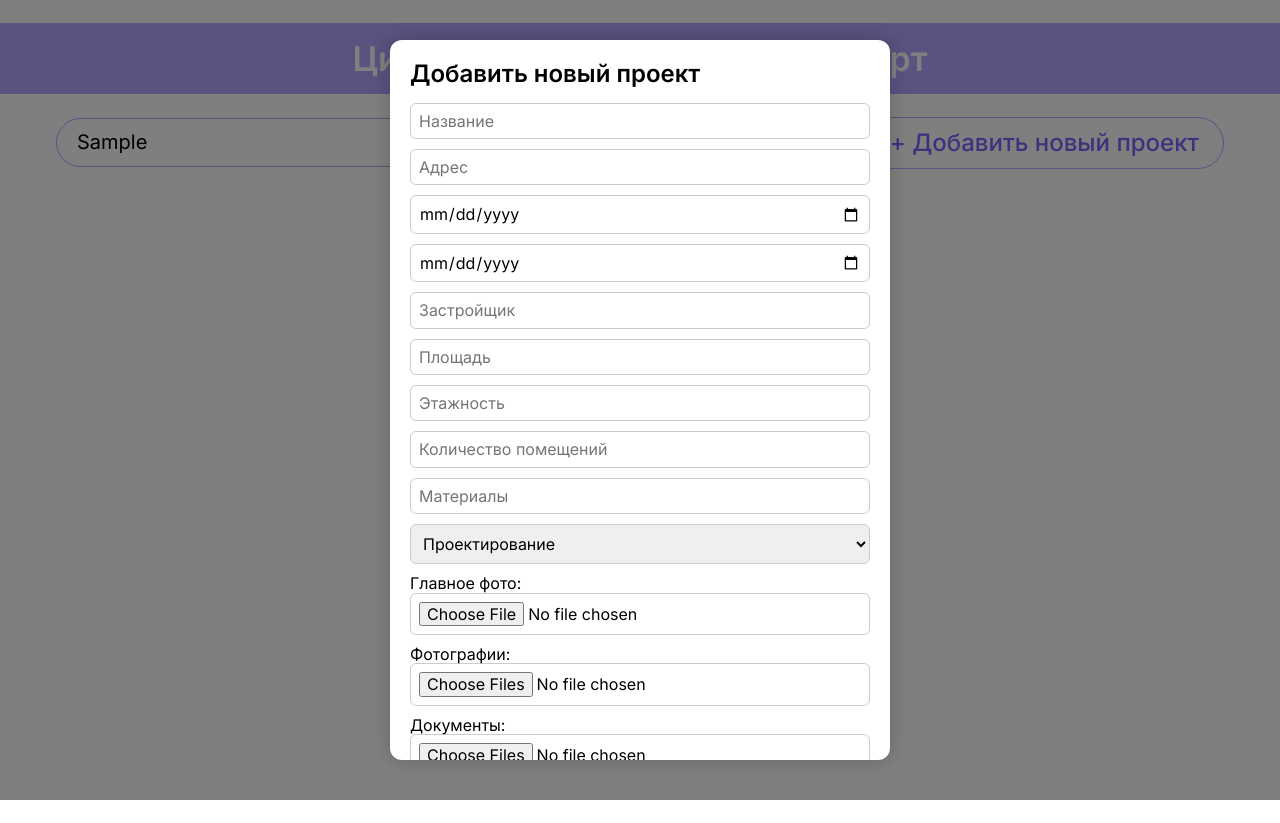
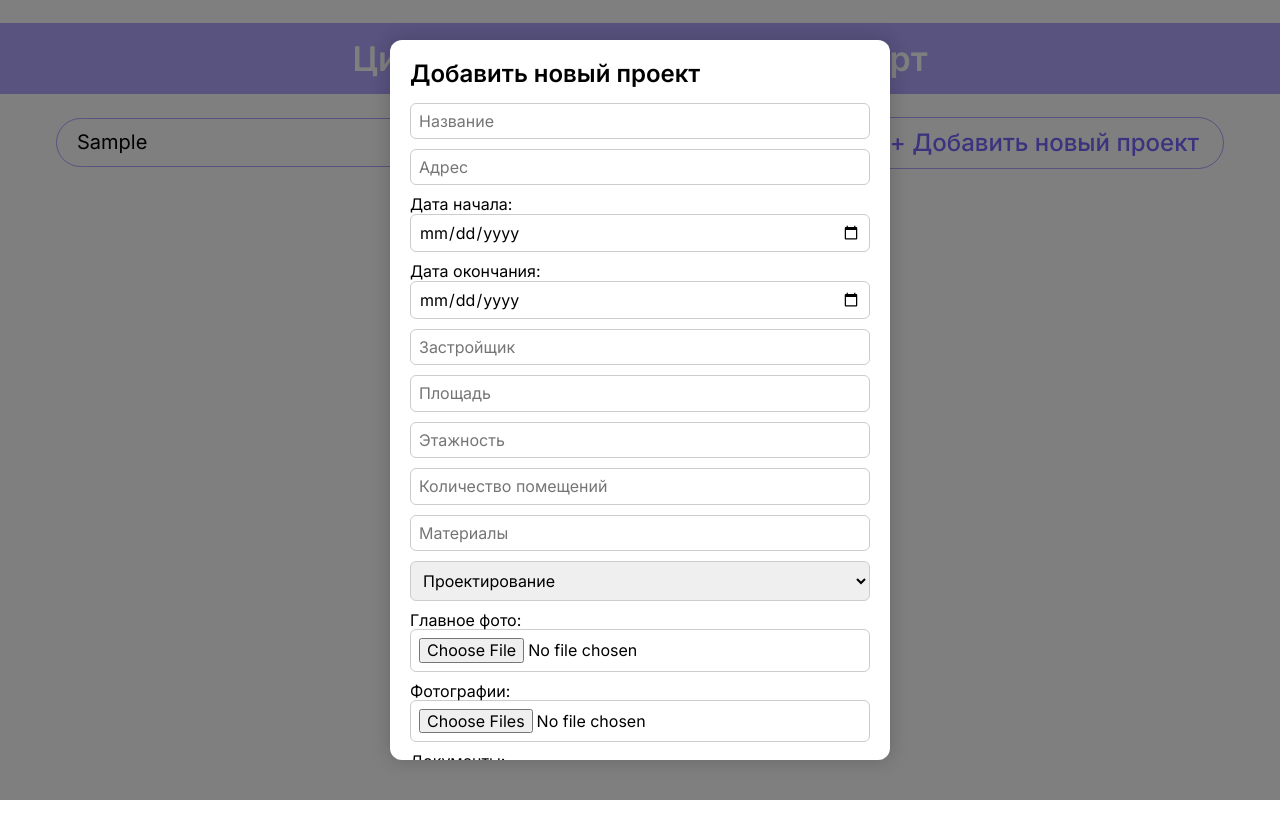
Before and after one commit to D1flector/Digital-passport, a React (Vite) app: page / in a window 1280 px wide. Both pictures are taken after typing "Sample" into the empty fields and a click on the button "+ Добавить новый проект". Built offline with nearby package versions, Linux system fonts and the light colour scheme.

Commit message:
fix: исправил отображение даты у добавленного проекта

```diff
--- a/src/components/AddProjectForm.jsx
+++ b/src/components/AddProjectForm.jsx
@@ -2,7 +2,6 @@ import React, { useEffect, useState } from 'react';
 import '../css/addProjectForm.css';
 
 const AddProjectForm = ({ onAddProject, onCancel }) => {
-
   const [formData, setFormData] = useState({
     name: '',
     address: '',
@@ -20,7 +19,6 @@ const AddProjectForm = ({ onAddProject, onCancel }) => {
   });
 
   useEffect(() => {
-    // Запретить прокрутку
     document.body.style.overflow = 'hidden';
     return () => {
       document.body.style.overflow = '';
@@ -59,7 +57,18 @@ const AddProjectForm = ({ onAddProject, onCancel }) => {
 
   const handleSubmit = (event) => {
     event.preventDefault();
-    onAddProject(formData);
+    const formattedData = {
+      ...formData,
+      startDate: formatDate(formData.startDate),
+      endDate: formatDate(formData.endDate),
+    };
+    onAddProject(formattedData);
+  };
+
+  const formatDate = (isoDate) => {
+    if (!isoDate) return '';
+    const [year, month, day] = isoDate.split('-');
+    return `${day}.${month}.${year}`;
   };
 
   return (
@@ -70,8 +79,15 @@ const AddProjectForm = ({ onAddProject, onCancel }) => {
         <form onSubmit={handleSubmit}>
           <input type="text" name="name" placeholder="Название" onChange={handleChange} required />
           <input type="text" name="address" placeholder="Адрес" onChange={handleChange} required />
-          <input type="date" name="startDate" placeholder="Дата начала" onChange={handleChange} required />
-          <input type="date" name="endDate" placeholder="Дата окончания" onChange={handleChange} required />
+          <label>
+            Дата начала:
+            <input type="date" name="startDate" value={formData.startDate} onChange={handleChange} required />
+          </label>
+
+          <label>
+            Дата окончания:
+            <input type="date" name="endDate" value={formData.endDate} onChange={handleChange} required />
+          </label>
           <input type="text" name="developer" placeholder="Застройщик" onChange={handleChange} required />
           <input type="text" name="area" placeholder="Площадь" onChange={handleChange} required />
           <input type="number" name="floors" placeholder="Этажность" onChange={handleChange} required />
--- a/src/css/modal.css
+++ b/src/css/modal.css
@@ -1,4 +1,3 @@
-/* Фон под модальным окном */
 .modal-backdrop {
   position: fixed;
   top: 0;
```
